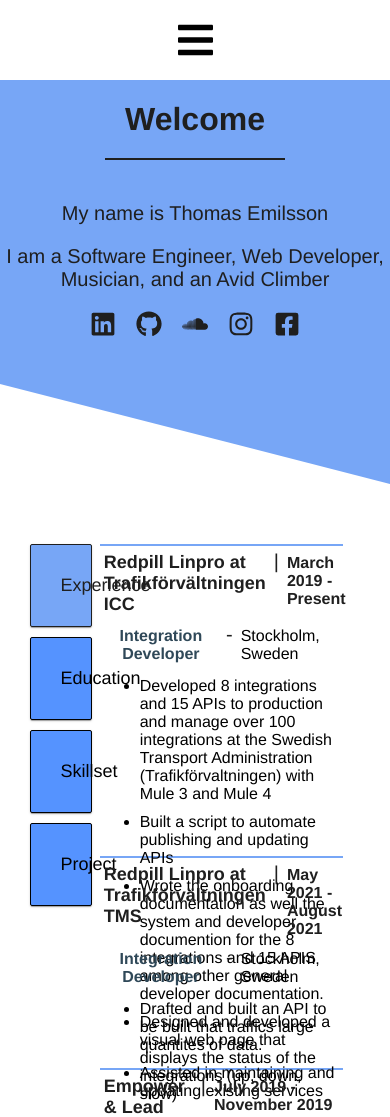
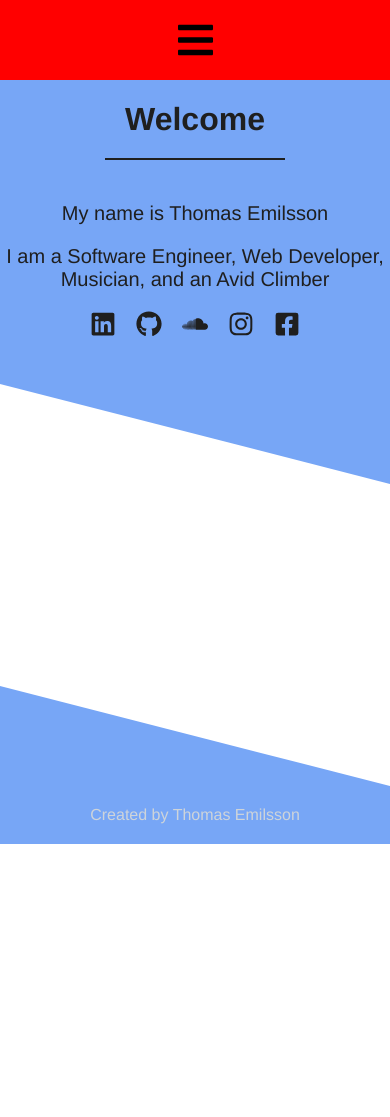
Before and after one commit to ThomasEmilsson/thomasemilsson.info, a Gatsby site: page / in a window 390 px wide. Shown: the top 1117 px of the page. After the commit the page ends 844 px from the top, so only its background shows below. Built offline with nearby package versions, Linux system fonts and the light colour scheme; Gatsby itself is replaced by a stand-in of ours.

Commit message:
Fix scrolling on mobile

```diff
--- a/src/components/Header/Header.scss
+++ b/src/components/Header/Header.scss
@@ -1,7 +1,8 @@
 @import "../../scss/colors.scss";
 
 .header {
-  background-color: $navbar-color;
+  // background-color: $navbar-color;
+  background-color: red;
   top: 0px;
   width: 100%;
   z-index: 999;
--- a/src/pages/index.js
+++ b/src/pages/index.js
@@ -11,13 +11,18 @@
 const IndexPage = () => {
   return (
     <main>
+      <meta
+        name="viewport"
+        content="user-scalable=no, width=device-width, initial-scale=1.0"
+      />
+      <meta name="apple-mobile-web-app-capable" content="yes" />
       <div className="content">
         <title>Thomas Emilsson</title>
         <Header />
         <div className="diagonal-background">
           <Banner />
         </div>
-        <OptionList />
+        {/* <OptionList /> */}
       </div>
       <div className="diagonal-background-inverse" />
       <Footer />
--- a/src/scss/main.scss
+++ b/src/scss/main.scss
@@ -8,9 +8,14 @@
 
 html {
   height: 100%;
+  overflow-x: hidden;
 }
 body {
   margin: 0;
+  padding: 0;
+  width: 100%;
+  overflow-x: hidden;
+  position: relative;
   font: 100% $font-stack;
   background-color: $background-color-light;
   height: 100%;
```
